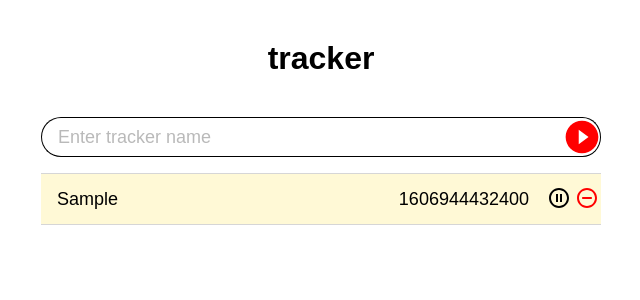
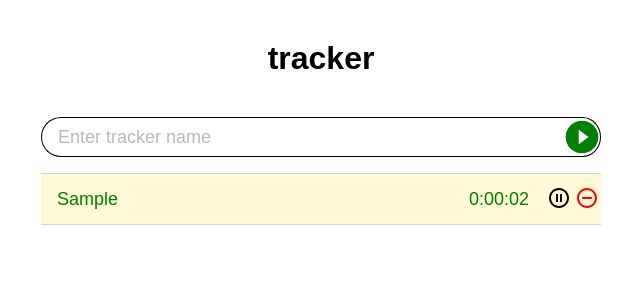
Before and after one commit to anton-ua/NimbleTest, a React (Create React App) app: page / in a window 1280 px wide. Both pictures are taken after typing "Sample" into the empty fields and a click on the button 901 px from the left and 137 px from the top of the page. Shown: the top 300 px of the page, without its empty margins (319-959 px from the left). Built offline with nearby package versions, Linux system fonts and the light colour scheme.

Commit message:
add tracker start-pause

```diff
--- a/src/Components/InputForm/InputForm.module.css
+++ b/src/Components/InputForm/InputForm.module.css
@@ -38,8 +38,7 @@
   fill: green;
 }
 
-.buttonSvg:hover,
-.button:focus .buttonSvg {
+.buttonSvg:hover {
   fill: red;
 }
 
--- a/src/Components/TrackerItem/TrackerItem.js
+++ b/src/Components/TrackerItem/TrackerItem.js
@@ -1,13 +1,60 @@
-import React from "react";
+import React, { useEffect, useState } from "react";
 import styles from "./TrackerItem.module.css";
+import moment from "moment";
+import { connect } from "react-redux";
+import { pauseTracker } from "../../redux/actions";
 
-const TrackerItem = ({ tracker }) => {
+const TrackerItem = ({ tracker, pauseTracker }) => {
+  const [totalTime, changeTimePassed] = useState(tracker.totalTime);
+
+  const calculateTimePassed = () => {
+    return tracker.startTime
+      ? Date.now() - tracker.startTime + tracker.totalTime
+      : tracker.totalTime;
+  };
+  useEffect(() => {
+    startTimeout();
+  });
+
+  const startTimeout = () => {
+    setTimeout(() => {
+      changeTimePassed(calculateTimePassed());
+    }, 1000);
+  };
+
+  const stopTimeout = () => {
+    changeTimePassed(totalTime - 1);
+    clearTimeout();
+  };
+
+  const handlePause = (e) => {
+    const { id } = e.currentTarget;
+
+    tracker.startTime ? stopTimeout() : startTimeout();
+
+    pauseTracker({ id, totalTime });
+  };
+
   return (
-    <li className={styles.item} key={tracker.id}>
-      <div className={styles.name}>{tracker.name}</div>
+    <li className={styles.item}>
+      <div
+        className={styles.name}
+        style={tracker.startTime ? { color: "green" } : { color: "black" }}
+      >
+        {tracker.name}
+      </div>
       <div className={styles.wrap}>
-        <div className={styles.time}>{tracker.startTime}</div>
-        <button className={styles.buttonStart}>
+        <div
+          className={styles.time}
+          style={tracker.startTime ? { color: "green" } : { color: "black" }}
+        >{`${Math.trunc(moment.duration(totalTime).asHours())}:${moment
+          .utc(totalTime)
+          .format("mm:ss")}`}</div>
+        <button
+          className={styles.buttonStart}
+          id={tracker.id}
+          onClick={handlePause}
+        >
           {tracker.startTime ? (
             <svg
               xmlns='http://www.w3.org/2000/svg'
@@ -46,4 +93,8 @@ const TrackerItem = ({ tracker }) => {
   );
 };
 
-export default TrackerItem;
+const mapDispatchToProps = (dispatch) => ({
+  pauseTracker: (id, totalTime) => dispatch(pauseTracker(id, totalTime)),
+});
+
+export default connect(null, mapDispatchToProps)(TrackerItem);
--- a/src/Components/TrackerItem/TrackerItem.module.css
+++ b/src/Components/TrackerItem/TrackerItem.module.css
@@ -48,7 +48,6 @@
   outline-color: red;
 }
 
-.buttonStart:hover,
-.buttonStart:focus {
+.buttonStart:hover {
   fill: green;
 }
--- a/src/Components/TrackerList/TrackerList.js
+++ b/src/Components/TrackerList/TrackerList.js
@@ -7,7 +7,9 @@ const TrackerList = ({ trackers }) => {
   return (
     <ul className={styles.list}>
       {trackers.length > 0 &&
-        trackers.map((tracker) => <TrackerItem tracker={tracker} />)}
+        trackers.map((tracker) => (
+          <TrackerItem tracker={tracker} key={tracker.id} />
+        ))}
     </ul>
   );
 };
--- a/src/redux/actions.js
+++ b/src/redux/actions.js
@@ -8,7 +8,7 @@ export const addTracker = ({ name, startTime, id }) => ({
   },
 });
 
-export const pauseTracker = (id) => ({
+export const pauseTracker = ({ id, totalTime }) => ({
   type: "PAUSE_TRACKER",
-  payload: id,
+  payload: { id, totalTime },
 });
--- a/src/redux/reducers.js
+++ b/src/redux/reducers.js
@@ -6,6 +6,17 @@ const rootReducer = (state = initialState, action) => {
   switch (action.type) {
     case "ADD_TRACKER":
       return [action.payload, ...state];
+    case "PAUSE_TRACKER":
+      return state.map((tracker) => {
+        if (tracker.id === action.payload.id) {
+          tracker.startTime
+            ? (tracker.startTime = 0)
+            : (tracker.startTime = Date.now());
+          tracker.totalTime = action.payload.totalTime;
+        }
+        return tracker;
+      });
+
     default:
       return state;
   }
```
Also changed, not shown: 1 other file (tests, documents, lock files or other folders).
